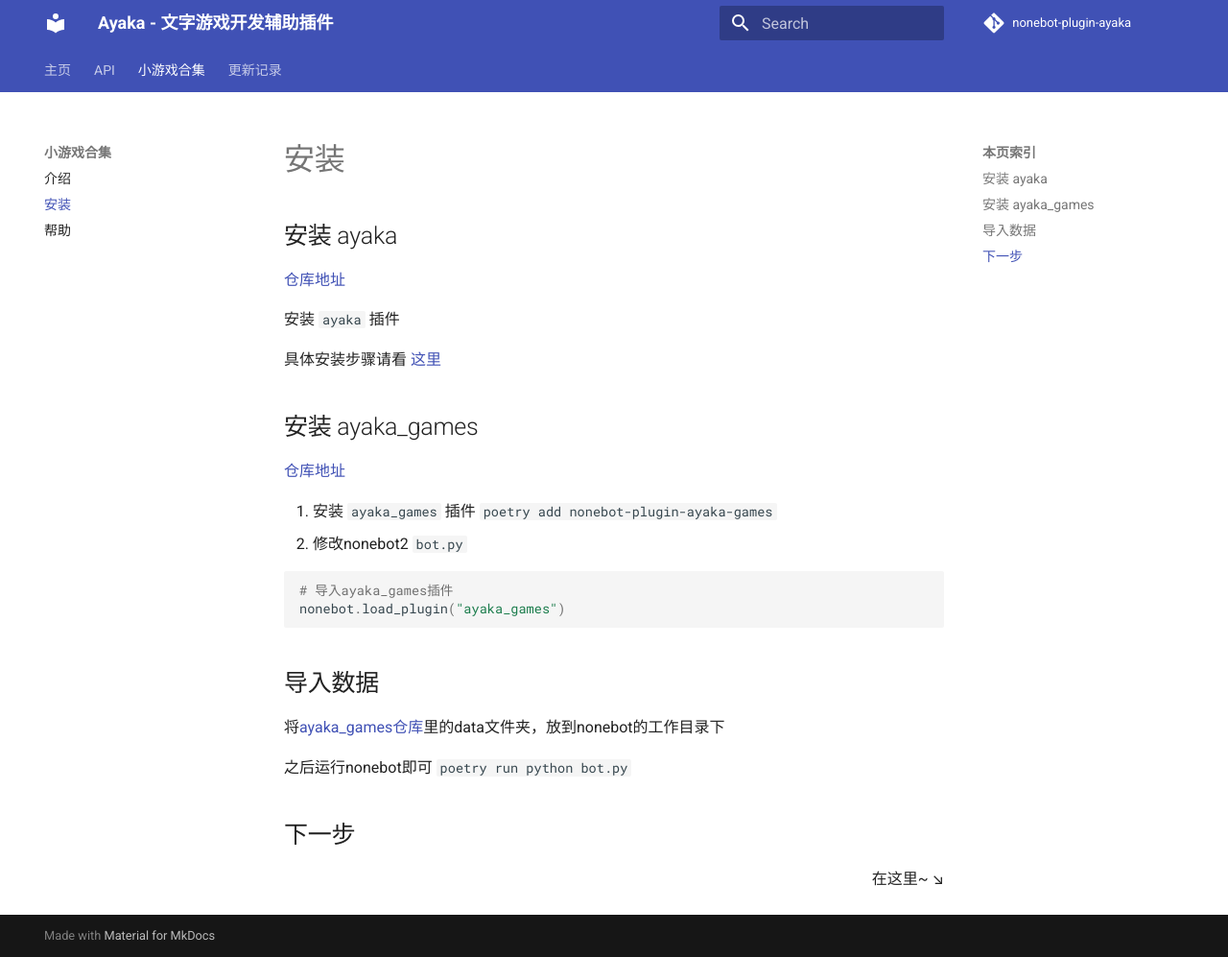
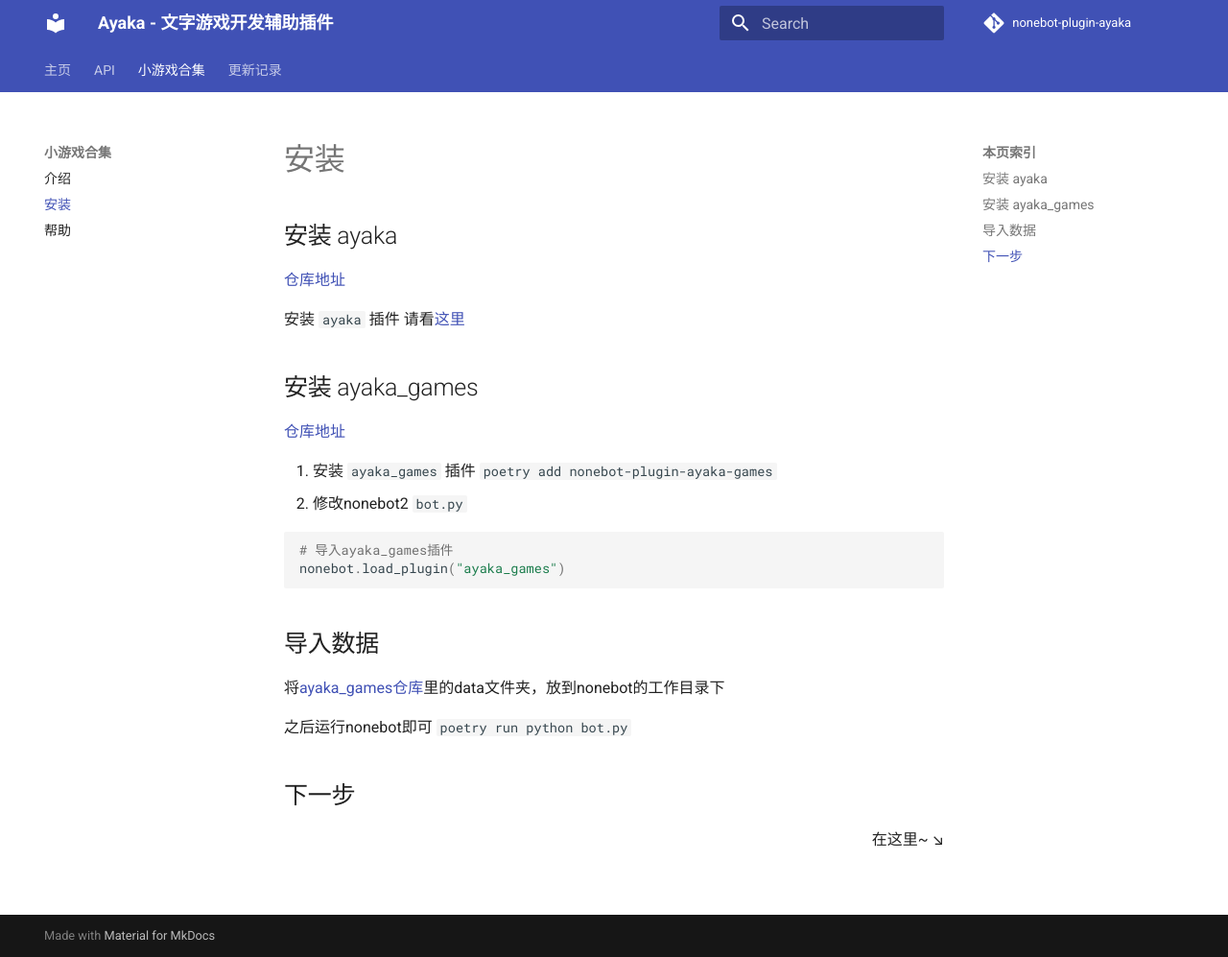
Before and after one commit to bridgeL/ayaka_doc, an MkDocs documentation site: the page built from docs/games/install.md, in a window 1280 px wide and 997 px high. Shown: the whole window at 96% size. Built offline with MkDocs 1.6.1 and Material for MkDocs 9.7.7, drawn with Linux system fonts in a browser that asks for light colours; comment, search, counter and statistics services are not loaded.

Commit message:
更好的表达

```diff
--- a/docs/games/install.md
+++ b/docs/games/install.md
@@ -2,9 +2,7 @@
 
 [仓库地址](https://github.com/bridgeL/nonebot-plugin-ayaka)
 
-安装 `ayaka` 插件
-
-具体安装步骤请看 [这里](../install.md)
+安装 `ayaka` 插件 请看[这里](../install.md)
 
 ## 安装 ayaka_games
 
```
